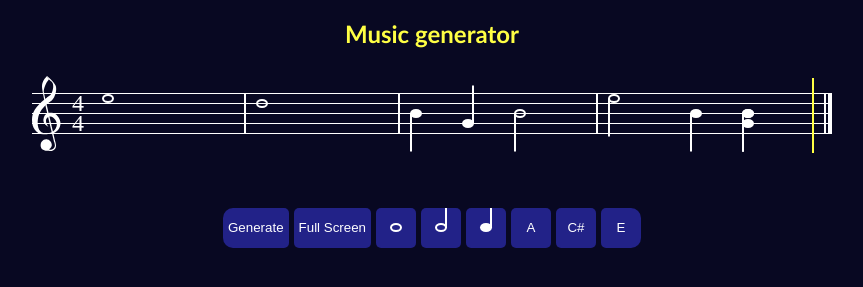
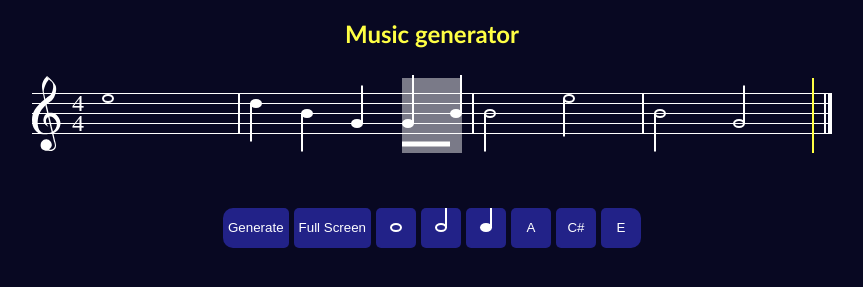
Before and after one commit to Potassium3/music-dictation, a plain HTML site: page index.html in a window 1280 px wide. Shown: the part 63-350 px from the top of the page, without its empty margins (208-1071 px from the left). Drawn offline with Linux system fonts and the light colour scheme.

Commit message:
IPMPORIEUTT

```diff
--- a/script.js
+++ b/script.js
@@ -80,7 +80,10 @@ function recursiveGenerate(details, duration, depth=0) {
         return re
     } else {
         // Base case
-        return [duration]
+        return {
+            duration: duration,
+            pitch: Math.floor(Math.random()*5),
+        }
     }
 }
 
@@ -103,7 +106,6 @@ function generateMusic(details) {
     for (let bar of barDurations) {
         barsToReturn.push(recursiveGenerate(details, duration=bar));
     }
-    console.log(JSON.stringify(barsToReturn))
     return {
         metre: details.metre,
         bars: barsToReturn,
@@ -143,10 +145,15 @@ function getNoteHTML(duration, pitch=8, articulation=0) {
             <div class="div-music-main-note-notehead div-music-main-note-notehead-semibreve" style="top:${top}px;"></div>
         </div>`
     } else {
+        /*return `
+        <div class="div-music-main-note div-music-main-note-subcrotchet">
+            <div class="div-music-main-note-notehead div-music-main-note-notehead-subcrotchet" style="top:${top}px;"></div>
+            <div class="div-music-main-note-notestemdown" style="top:${top}px;height:${68-top}px"></div>
+        </div>`*/
         return `
         <div class="div-music-main-note div-music-main-note-subcrotchet">
             <div class="div-music-main-note-notehead div-music-main-note-notehead-subcrotchet" style="top:${top}px;"></div>
-            <div class="div-music-main-note-notestemdown" style="top:${top}px;height:${68-top}px"></div>
+            <div class="div-music-main-note-notestemup" style="top:${top}px;height:${top+8.5}px"></div>
         </div>`
     }
 }
@@ -154,12 +161,12 @@ function getNoteHTML(duration, pitch=8, articulation=0) {
 function depthSum(arr) {
     let total = 0;
     for (let item of arr) {
-        if (item[0] != undefined) {
+        if (item.length == 2) {
             // item is an array
             total += depthSum(item);
         } else {
             // item is a number
-            total += item
+            total += item.duration;
         }
     }
     return total;
@@ -168,14 +175,14 @@ function depthSum(arr) {
 function collapseUpToDepth(arr, dep) {
     let newarr = [];
     for (let item of arr) {
-        if (item.length != 1 && depthSum(item) > 1) {
+        if (item[0] != undefined && depthSum(item) > 1) {
             // item is an array
             let subitems = collapseUpToDepth(item, dep-1);
             for (let subitem of subitems) {
                 newarr.push(subitem);
             }
         } else {
-            // item is a number
+            // item is an object
             newarr.push(item);
         }
     }
@@ -183,26 +190,26 @@ function collapseUpToDepth(arr, dep) {
 }
 
 function crotchetExpand(arr) {
-    if (arr.length == 1) {
-        // Number
+    console.log(arr)
+    console.log(typeof arr)
+    if (arr.length != 2) {
+        // Single note
         return getNoteHTML(0.5);
     } else {
         let subCrotchetText = ""
-        let wrap = true
         for (let item of arr) {
-            if (item.length != 1) {
+            if (item.length == 2) {
                 // Array
-                subCrotchetText += crotchetExpand(item)
+                subCrotchetText += crotchetExpand(item);
             } else {
                 subCrotchetText += getNoteHTML(0.5);
-                wrap = false
             }
         }
-        if (wrap) {
+        if (true) {
             return `
             <div class="div-music-main-note-subcrotchetcont div-music-main-note-subcrotchetcont-notestemdown">
                 ${subCrotchetText}
-                <div class="div-music-main-note-subcrotchetbeam" style="top:30px;"></div>
+                <div class="div-music-main-note-subcrotchetbeam div-music-main-note-subcrotchetbeamdown"></div>
             </div>`
         } else {
             return subCrotchetText
@@ -218,16 +225,16 @@ function showMusic(music) {
     let totalDuration = 0;
     for (let note of collapsedBars) {
 
-        if (note == 1) {
+        if (note.duration == 1) {
             notes += getNoteHTML(1);
             totalDuration += 1;
-        } else if (note == 2) {
+        } else if (note.duration == 2) {
             notes += getNoteHTML(2);
             totalDuration += 2;
-        } else if (note == 3) {
+        } else if (note.duration == 3) {
             notes += getNoteHTML(3);
             totalDuration += 3;
-        } else if (note == 4) {
+        } else if (note.duration == 4) {
             notes += getNoteHTML(4);
             totalDuration += 4;
         } else {
@@ -270,6 +277,7 @@ function showMusic(music) {
 
 function generateAndShowMusic(details) {
     let music = generateMusic(details);
+    console.log(music);
     showMusic(music);//{'metre':[4,4,2,0],'bars':[[[[[0.5],[0.5]],[1]],[2]],[[[1],[[0.5],[0.5]]],[[[0.5],[0.5]],[[0.5],[0.5]]]]]});
 }
 
@@ -283,4 +291,17 @@ let detailsForMusic = {
 
 generateAndShowMusic(detailsForMusic);
 
-let note = new Audio("sounds/a.wav");
+let notes = [
+    new Audio("sounds/af.wav"),
+    new Audio("sounds/a.wav"),
+    new Audio("sounds/bf.wav"),
+    new Audio("sounds/b.wav"),
+    new Audio("sounds/c.wav"),
+    new Audio("sounds/df.wav"),
+    new Audio("sounds/d.wav"),
+    new Audio("sounds/ef.wav"),
+    new Audio("sounds/e.wav"),
+    new Audio("sounds/f.wav"),
+    new Audio("sounds/gf.wav"),
+    new Audio("sounds/g.wav"),
+];
--- a/style.css
+++ b/style.css
@@ -157,6 +157,7 @@ h2 {
 .div-music-main-note-cont {
     flex-grow: 1;
     min-width: 60px;
+    background-color: #ffffff44;
 }
 
 .div-music-main-note-notehead {
@@ -241,6 +242,7 @@ h2 {
     gap: 2px;
     justify-content: space-between;
     height: 100%;
+    background-color: #ffffff44;
 }
 
 .div-music-main-cursor {
```
